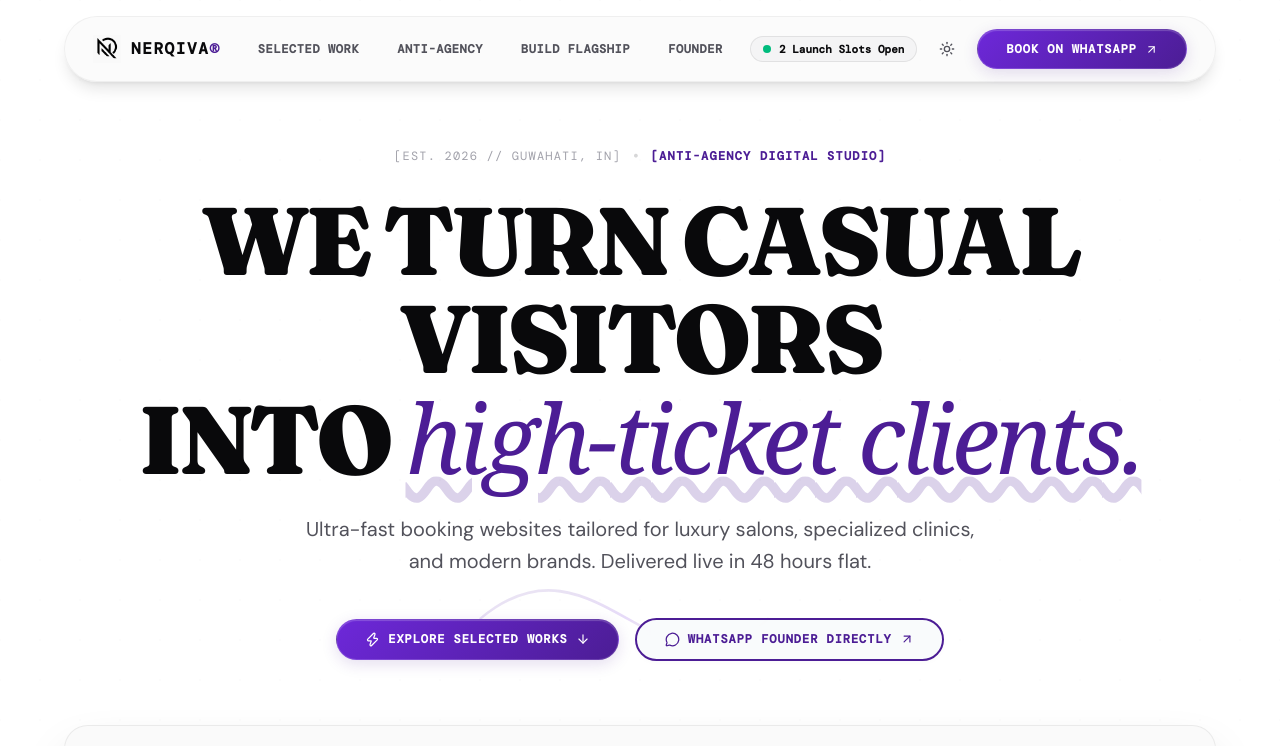
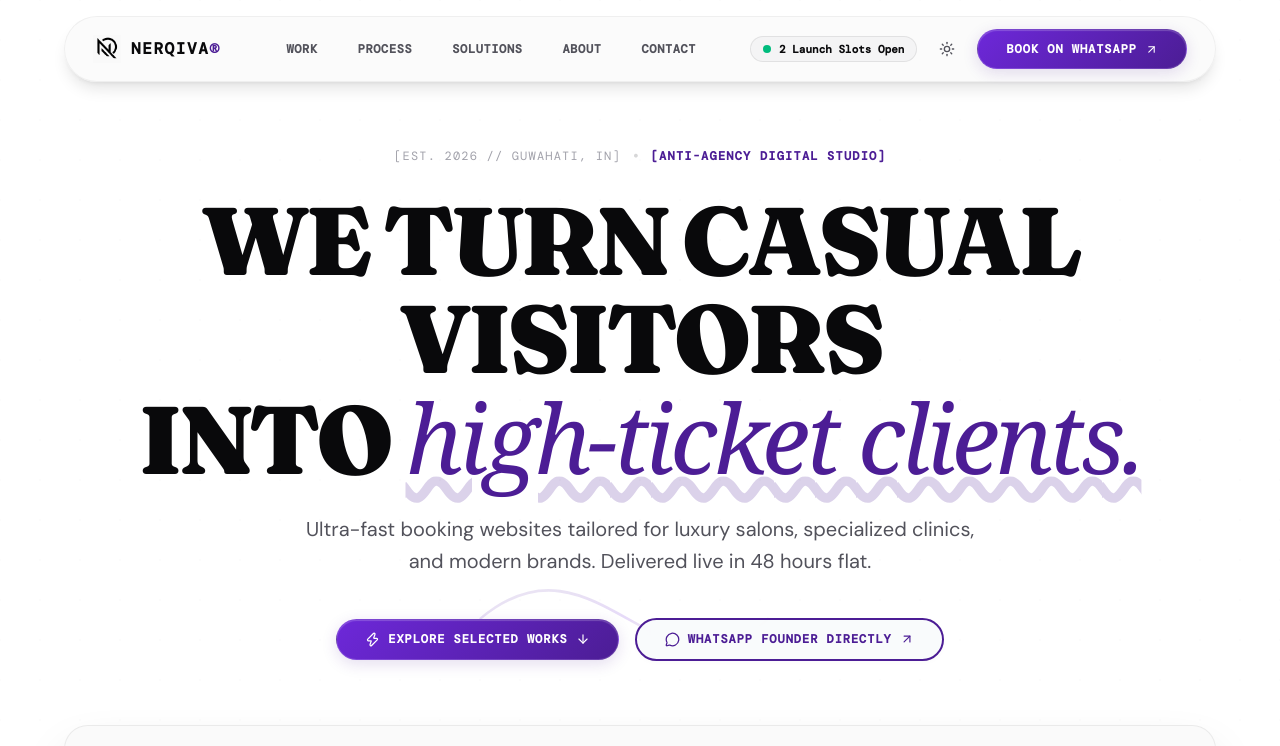
Before and after one commit to dipexplorer/nerqiva-agency-site, a Next.js app: page / in a window 1280 px wide. Shown: the top 746 px of the page. Built offline with nearby package versions, Linux system fonts and the light colour scheme.

Commit message:
feat(nav): connect full multi-page routes and active indicators to luxury control bar

```diff
--- a/src/components/Footer.tsx
+++ b/src/components/Footer.tsx
@@ -40,11 +40,11 @@ const LinkedInIcon = ({ size = 16 }: { size?: number }) => (
 );
 
 const CAPABILITIES = [
-  { label: "High-Converting Flagships", href: "/#case-studies" },
+  { label: "Selected Flagships Gallery", href: "/work" },
   { label: "Doorstep Clinical Diagnostics", href: "/work/lablink-guwahati" },
   { label: "Luxury Bridal & Henna Portfolios", href: "/work/krishav-mehendi" },
   { label: "Athletic & Wellness Systems", href: "/work/titan-gym" },
-  { label: "1-Tap WhatsApp Lead Engines", href: "/#process" },
+  { label: "1-Tap WhatsApp Lead Engines", href: "/solutions#whatsapp" },
 ];
 
 const STUDIO_LINKS = [
--- a/src/components/Navigation.tsx
+++ b/src/components/Navigation.tsx
@@ -8,10 +8,11 @@ import BrandLogo from "./BrandLogo";
 import { ThemeToggle } from "./ThemeToggle";
 
 const NAV_ITEMS = [
-  { label: "Selected Work", href: "/#case-studies" },
-  { label: "Anti-Agency", href: "/#manifesto" },
-  { label: "Build Flagship", href: "/#configurator" },
-  { label: "Founder", href: "/#founder" },
+  { label: "Work", href: "/work" },
+  { label: "Process", href: "/process" },
+  { label: "Solutions", href: "/solutions" },
+  { label: "About", href: "/about" },
+  { label: "Contact", href: "/contact" },
 ];
 
 export default function Navigation() {
@@ -38,6 +39,11 @@ export default function Navigation() {
     };
   }, [isOpen]);
 
+  const isActive = (href: string) => {
+    if (href === "/") return pathname === "/";
+    return pathname.startsWith(href);
+  };
+
   return (
     <>
       {/* Floating Luxury Control Bar */}
@@ -46,7 +52,7 @@ export default function Navigation() {
           className={`max-w-6xl mx-auto flex items-center justify-between px-5 sm:px-7 py-3 rounded-full transition-all duration-300 pointer-events-auto ${
             scrolled
               ? "bg-bg-card/90 backdrop-blur-xl border border-border shadow-2xl"
-              : "bg-bg-card/70 backdrop-blur-md border border-border/60 shadow-lg"
+              : "bg-bg-card/75 backdrop-blur-md border border-border/60 shadow-lg"
           }`}
         >
           {/* Brand Monogram */}
@@ -57,18 +63,27 @@ export default function Navigation() {
             </span>
           </Link>
 
-          {/* Minimal Nav Links with Hover Micro-Dots */}
-          <div className="hidden md:flex items-center gap-7">
-            {NAV_ITEMS.map((item) => (
-              <a
+          {/* Minimal Nav Links with Active State & Hover Micro-Dots */}
+          <div className="hidden md:flex items-center gap-6 lg:gap-7">
+            {NAV_ITEMS.map((item) => {
+              const active = isActive(item.href);
+              return (
+                <Link
                   key={item.label}
                   href={item.href}
-                className="font-mono text-xs font-semibold uppercase tracking-wider text-text-secondary hover:text-text-primary transition-colors flex items-center gap-1.5 group py-1"
+                  className={`font-mono text-xs font-semibold uppercase tracking-wider transition-colors flex items-center gap-1.5 group py-1 ${
+                    active ? "text-text-primary font-bold" : "text-text-secondary hover:text-text-primary"
+                  }`}
                 >
-                <span className="w-1 h-1 rounded-full bg-accent opacity-0 group-hover:opacity-100 transition-opacity" />
+                  <span
+                    className={`w-1.5 h-1.5 rounded-full bg-accent transition-all duration-200 ${
+                      active ? "opacity-100 scale-100" : "opacity-0 scale-50 group-hover:opacity-100 group-hover:scale-100"
+                    }`}
+                  />
                   <span>{item.label}</span>
-              </a>
-            ))}
+                </Link>
+              );
+            })}
           </div>
 
           {/* Right Actions & Live Availability */}
@@ -109,7 +124,7 @@ export default function Navigation() {
 
       {/* Mobile Full-Screen Overlay Drawer */}
       {isOpen && (
-        <div className="fixed inset-0 z-50 bg-bg-primary/95 backdrop-blur-2xl flex flex-col justify-between p-6 sm:p-8 md:hidden">
+        <div className="fixed inset-0 z-50 bg-bg-primary/95 backdrop-blur-2xl flex flex-col justify-between p-6 sm:p-8 md:hidden overflow-y-auto">
           <div className="flex items-center justify-between pb-6 border-b border-border">
             <Link href="/" onClick={() => setIsOpen(false)} className="flex items-center gap-2">
               <BrandLogo className="h-7 w-7" />
@@ -125,24 +140,62 @@ export default function Navigation() {
             </button>
           </div>
 
-          <div className="flex flex-col gap-6 py-8">
-            {NAV_ITEMS.map((item, idx) => (
-              <a
+          {/* Primary Route Links */}
+          <div className="flex flex-col gap-4 py-6">
+            {NAV_ITEMS.map((item, idx) => {
+              const active = isActive(item.href);
+              return (
+                <Link
                   key={item.label}
                   href={item.href}
                   onClick={() => setIsOpen(false)}
-                className="font-display font-black text-3xl text-text-primary hover:text-accent transition-colors flex items-center justify-between"
+                  className={`font-display font-black text-2xl sm:text-3xl transition-colors flex items-center justify-between py-2 border-b border-border/30 ${
+                    active ? "text-accent" : "text-text-primary hover:text-accent"
+                  }`}
                 >
+                  <div className="flex items-center gap-3">
+                    <span className="font-mono text-xs text-accent">0{idx + 1}</span>
                     <span>{item.label}</span>
-                <span className="font-mono text-xs text-text-tertiary">0{idx + 1}</span>
-              </a>
-            ))}
+                  </div>
+                  <ArrowUpRight size={18} className="text-text-tertiary" />
+                </Link>
+              );
+            })}
           </div>
 
+          {/* Interactive Tools & Quick Navigation */}
+          <div className="py-4 flex flex-col gap-2">
+            <span className="font-mono text-[10px] uppercase tracking-widest text-text-tertiary font-bold mb-1">
+              Quick Shortcuts
+            </span>
+            <div className="grid grid-cols-2 gap-2">
+              <Link
+                href="/#configurator"
+                onClick={() => setIsOpen(false)}
+                className="p-3 rounded-xl bg-bg-card border border-border/80 text-left font-mono text-xs text-text-secondary hover:border-accent/40"
+              >
+                <span className="block text-accent font-bold mb-0.5">⚡ Builder</span>
+                <span className="text-[11px] text-text-tertiary">Configure Flagship</span>
+              </Link>
+              <Link
+                href="/#manifesto"
+                onClick={() => setIsOpen(false)}
+                className="p-3 rounded-xl bg-bg-card border border-border/80 text-left font-mono text-xs text-text-secondary hover:border-accent/40"
+              >
+                <span className="block text-accent font-bold mb-0.5">🚫 Manifesto</span>
+                <span className="text-[11px] text-text-tertiary">Why Anti-Agency</span>
+              </Link>
+            </div>
+          </div>
+
+          {/* Bottom Coordinates & Direct CTA */}
           <div className="pt-6 border-t border-border flex flex-col gap-3">
-            <div className="flex items-center gap-2 text-xs font-mono text-text-secondary py-1">
+            <div className="flex items-center justify-between text-xs font-mono text-text-secondary py-1">
+              <div className="flex items-center gap-2">
                 <span className="w-2 h-2 rounded-full bg-emerald-500 animate-pulse" />
-              <span>North Guwahati, IN • 2 Launch Slots Open</span>
+                <span>North Guwahati, IN</span>
+              </div>
+              <span className="font-semibold text-text-primary">2 Slots Open</span>
             </div>
 
             <a
```
Lines whose indentation alone changed are shown as unchanged.
